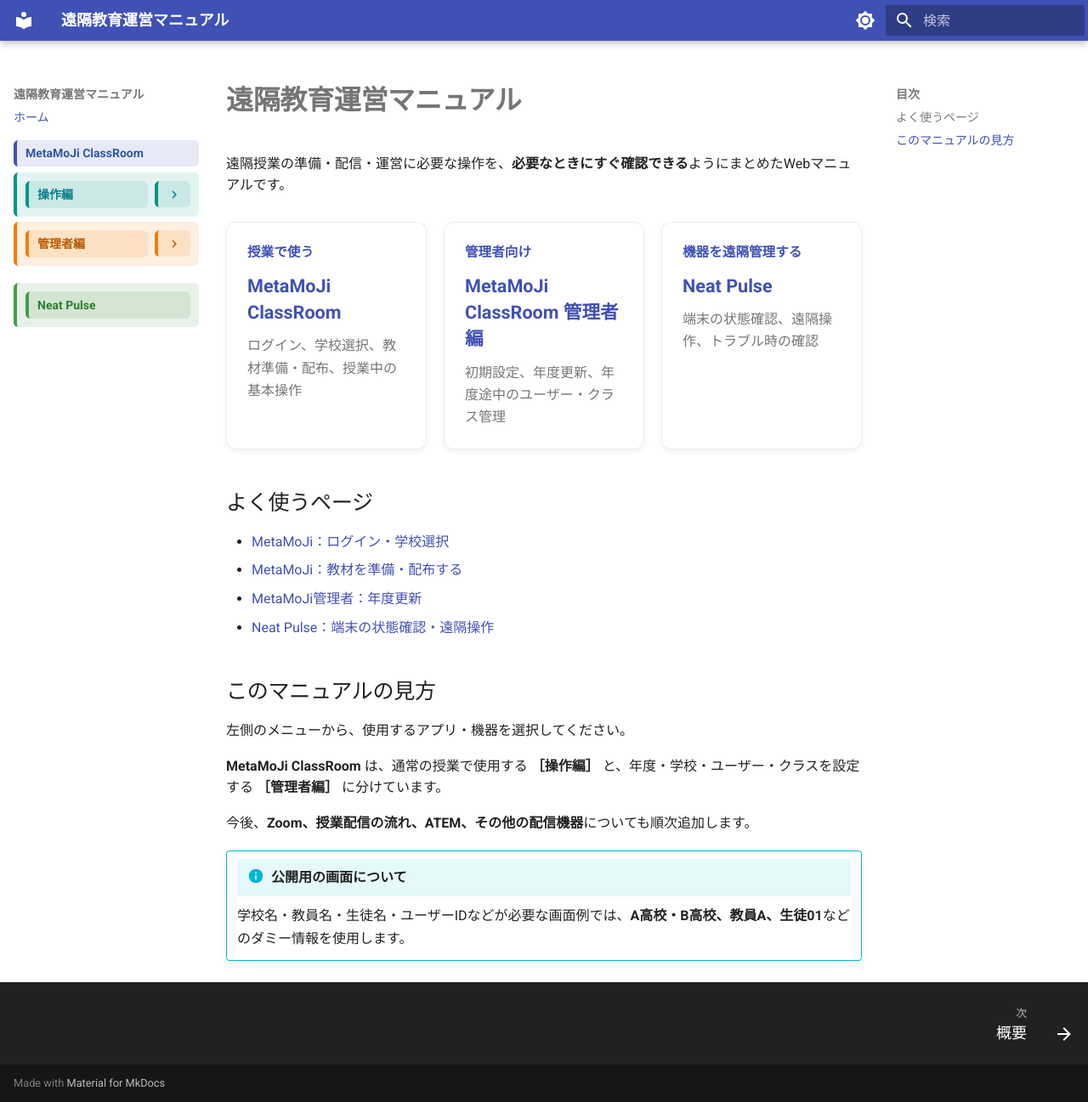
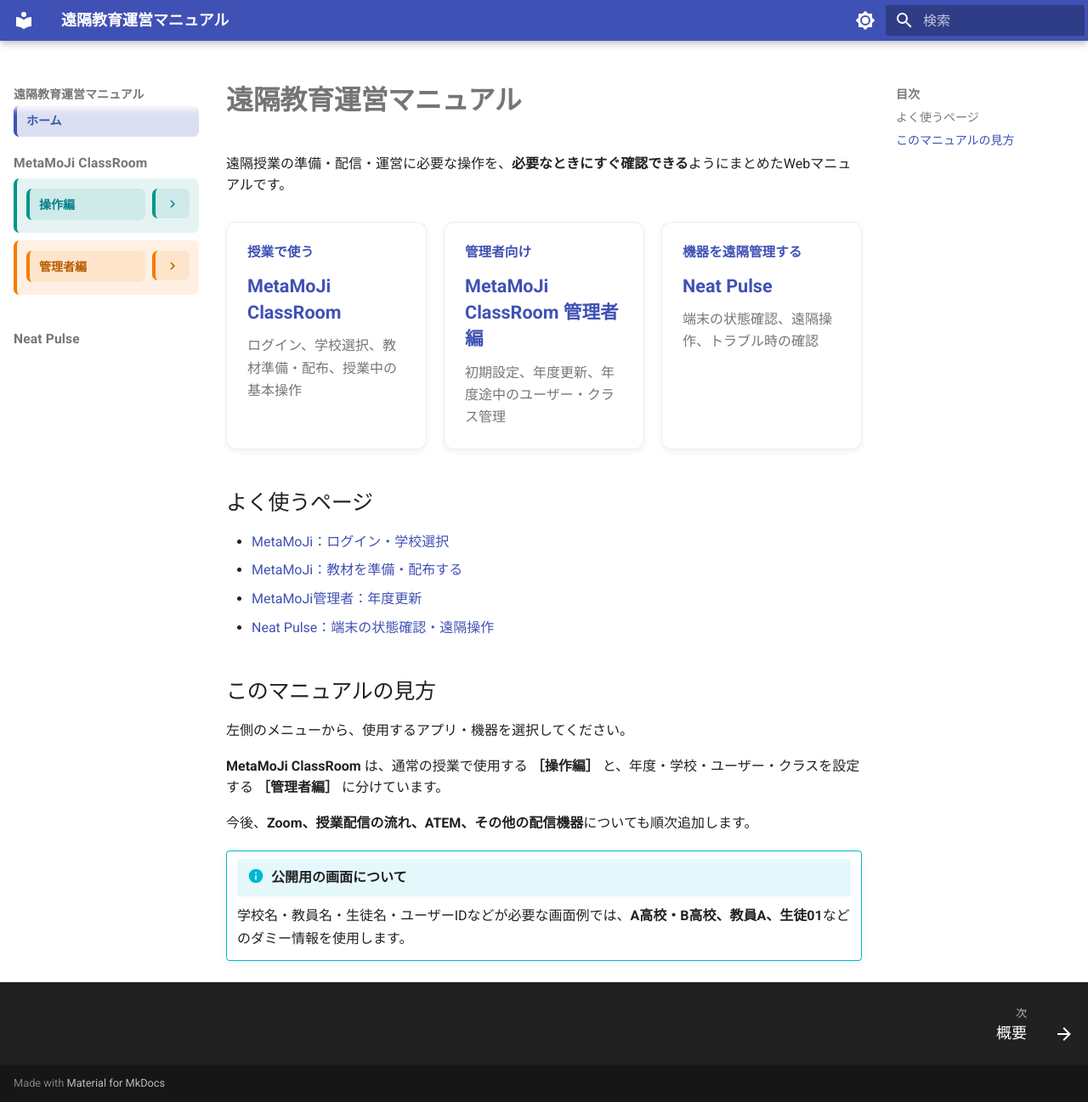
Before and after one commit to a-recs/remote-manual, an MkDocs documentation site: the page built from docs/index.md, in a window 1280 px wide and 1297 px high. Shown: the whole window at 85% size. Built offline with MkDocs 1.6.1 and Material for MkDocs 9.7.7, drawn with Linux system fonts in a browser that asks for light colours.

Commit message:
Highlight only main selectable sidebar entries

```diff
--- a/docs/stylesheets/navigation.css
+++ b/docs/stylesheets/navigation.css
@@ -1,26 +1,40 @@
-/* 左側ナビゲーションをカテゴリごとに見分けやすくする */
+/* 左側ナビゲーション：入口だけを色付きで強調する */
 
-/* 共通：カテゴリ見出し */
+/* 分類見出し（MetaMoJi ClassRoom / Neat Pulse）は色を付けない */
 .md-nav--primary > .md-nav__list > .md-nav__item:nth-child(2) > .md-nav__link,
 .md-nav--primary > .md-nav__list > .md-nav__item:nth-child(2) > .md-nav__container > .md-nav__link,
 .md-nav--primary > .md-nav__list > .md-nav__item:nth-child(3) > .md-nav__link,
-.md-nav--primary > .md-nav__list > .md-nav__item:nth-child(3) > .md-nav__container > .md-nav__link,
+.md-nav--primary > .md-nav__list > .md-nav__item:nth-child(3) > .md-nav__container > .md-nav__link {
+  margin-top: 0.55rem !important;
+  padding: 0.2rem 0 !important;
+  border: 0 !important;
+  border-radius: 0 !important;
+  background: transparent !important;
+  color: var(--md-default-fg-color--light) !important;
+  font-size: 0.78rem !important;
+  font-weight: 800 !important;
+  letter-spacing: 0.01em;
+}
+
+/* 入口4項目 共通 */
+.md-nav--primary > .md-nav__list > .md-nav__item:nth-child(1) > .md-nav__link,
 .md-nav--primary > .md-nav__list > .md-nav__item:nth-child(2) > .md-nav > .md-nav__list > .md-nav__item:nth-child(1) > .md-nav__link,
 .md-nav--primary > .md-nav__list > .md-nav__item:nth-child(2) > .md-nav > .md-nav__list > .md-nav__item:nth-child(1) > .md-nav__container > .md-nav__link,
 .md-nav--primary > .md-nav__list > .md-nav__item:nth-child(2) > .md-nav > .md-nav__list > .md-nav__item:nth-child(2) > .md-nav__link,
-.md-nav--primary > .md-nav__list > .md-nav__item:nth-child(2) > .md-nav > .md-nav__list > .md-nav__item:nth-child(2) > .md-nav__container > .md-nav__link {
-  margin: 0.16rem 0 !important;
-  padding: 0.34rem 0.5rem !important;
-  border-left: 0.22rem solid transparent !important;
-  border-radius: 0.28rem !important;
-  font-weight: 700 !important;
+.md-nav--primary > .md-nav__list > .md-nav__item:nth-child(2) > .md-nav > .md-nav__list > .md-nav__item:nth-child(2) > .md-nav__container > .md-nav__link,
+.md-nav--primary > .md-nav__list > .md-nav__item:nth-child(3) > .md-nav > .md-nav__list > .md-nav__item:nth-child(1) > .md-nav__link {
+  margin: 0.18rem 0 0.3rem !important;
+  padding: 0.42rem 0.55rem !important;
+  border-left: 0.24rem solid transparent !important;
+  border-radius: 0.34rem !important;
+  font-weight: 800 !important;
+  line-height: 1.45 !important;
 }
 
-/* MetaMoJi ClassRoom：青 */
-.md-nav--primary > .md-nav__list > .md-nav__item:nth-child(2) > .md-nav__link,
-.md-nav--primary > .md-nav__list > .md-nav__item:nth-child(2) > .md-nav__container > .md-nav__link {
+/* ホーム：青 */
+.md-nav--primary > .md-nav__list > .md-nav__item:nth-child(1) > .md-nav__link {
   color: #3157a4 !important;
-  background-color: rgba(63, 81, 181, 0.12) !important;
+  background-color: rgba(63, 81, 181, 0.10) !important;
   border-left-color: #3f51b5 !important;
 }
 
@@ -28,7 +42,7 @@
 .md-nav--primary > .md-nav__list > .md-nav__item:nth-child(2) > .md-nav > .md-nav__list > .md-nav__item:nth-child(1) > .md-nav__link,
 .md-nav--primary > .md-nav__list > .md-nav__item:nth-child(2) > .md-nav > .md-nav__list > .md-nav__item:nth-child(1) > .md-nav__container > .md-nav__link {
   color: #087f8c !important;
-  background-color: rgba(0, 150, 136, 0.11) !important;
+  background-color: rgba(0, 150, 136, 0.10) !important;
   border-left-color: #009688 !important;
 }
 
@@ -36,86 +50,65 @@
 .md-nav--primary > .md-nav__list > .md-nav__item:nth-child(2) > .md-nav > .md-nav__list > .md-nav__item:nth-child(2) > .md-nav__link,
 .md-nav--primary > .md-nav__list > .md-nav__item:nth-child(2) > .md-nav > .md-nav__list > .md-nav__item:nth-child(2) > .md-nav__container > .md-nav__link {
   color: #b85c00 !important;
-  background-color: rgba(245, 124, 0, 0.12) !important;
+  background-color: rgba(245, 124, 0, 0.11) !important;
   border-left-color: #f57c00 !important;
 }
 
-/* Neat Pulse：緑 */
-.md-nav--primary > .md-nav__list > .md-nav__item:nth-child(3) > .md-nav__link,
-.md-nav--primary > .md-nav__list > .md-nav__item:nth-child(3) > .md-nav__container > .md-nav__link {
+/* 端末確認・遠隔操作：緑 */
+.md-nav--primary > .md-nav__list > .md-nav__item:nth-child(3) > .md-nav > .md-nav__list > .md-nav__item:nth-child(1) > .md-nav__link {
   color: #2e7d32 !important;
-  background-color: rgba(46, 125, 50, 0.11) !important;
+  background-color: rgba(46, 125, 50, 0.10) !important;
   border-left-color: #43a047 !important;
 }
 
-/* 現在開いているページ：操作編 */
-.md-nav--primary > .md-nav__list > .md-nav__item:nth-child(2)
-  > .md-nav > .md-nav__list > .md-nav__item:nth-child(1) .md-nav__link--active {
-  color: #00796b !important;
+/* 個別ページは通常表示。現在ページだけ文字を少し強調 */
+.md-nav--primary .md-nav__nav .md-nav__link--active,
+.md-nav--primary .md-nav__item .md-nav__item .md-nav__link--active {
   font-weight: 800 !important;
-  background-color: rgba(0, 150, 136, 0.10) !important;
-  border-radius: 0.24rem !important;
 }
 
-/* 現在開いているページ：管理者編 */
-.md-nav--primary > .md-nav__list > .md-nav__item:nth-child(2)
-  > .md-nav > .md-nav__list > .md-nav__item:nth-child(2) .md-nav__link--active {
-  color: #df6500 !important;
-  font-weight: 800 !important;
-  background-color: rgba(245, 124, 0, 0.11) !important;
-  border-radius: 0.24rem !important;
+/* 入口が現在ページの場合は少し濃くする */
+.md-nav--primary > .md-nav__list > .md-nav__item:nth-child(1) > .md-nav__link--active {
+  background-color: rgba(63, 81, 181, 0.18) !important;
 }
 
-/* 現在開いているページ：Neat Pulse */
-.md-nav--primary > .md-nav__list > .md-nav__item:nth-child(3) .md-nav__link--active {
-  color: #2e7d32 !important;
-  font-weight: 800 !important;
-  background-color: rgba(46, 125, 50, 0.10) !important;
-  border-radius: 0.24rem !important;
+.md-nav--primary > .md-nav__list > .md-nav__item:nth-child(2) > .md-nav > .md-nav__list > .md-nav__item:nth-child(1) > .md-nav__link--active,
+.md-nav--primary > .md-nav__list > .md-nav__item:nth-child(2) > .md-nav > .md-nav__list > .md-nav__item:nth-child(1) > .md-nav__container > .md-nav__link--active {
+  background-color: rgba(0, 150, 136, 0.18) !important;
+}
+
+.md-nav--primary > .md-nav__list > .md-nav__item:nth-child(2) > .md-nav > .md-nav__list > .md-nav__item:nth-child(2) > .md-nav__link--active,
+.md-nav--primary > .md-nav__list > .md-nav__item:nth-child(2) > .md-nav > .md-nav__list > .md-nav__item:nth-child(2) > .md-nav__container > .md-nav__link--active {
+  background-color: rgba(245, 124, 0, 0.19) !important;
+}
+
+.md-nav--primary > .md-nav__list > .md-nav__item:nth-child(3) > .md-nav > .md-nav__list > .md-nav__item:nth-child(1) > .md-nav__link--active {
+  background-color: rgba(46, 125, 50, 0.18) !important;
 }
 
 /* ダークモード */
-[data-md-color-scheme="slate"] .md-nav--primary > .md-nav__list > .md-nav__item:nth-child(2) > .md-nav__link,
-[data-md-color-scheme="slate"] .md-nav--primary > .md-nav__list > .md-nav__item:nth-child(2) > .md-nav__container > .md-nav__link {
+[data-md-color-scheme="slate"] .md-nav--primary > .md-nav__list > .md-nav__item:nth-child(1) > .md-nav__link {
   color: #b8c4ff !important;
-  background-color: rgba(121, 134, 203, 0.20) !important;
+  background-color: rgba(121, 134, 203, 0.18) !important;
   border-left-color: #9fa8da !important;
 }
 
 [data-md-color-scheme="slate"] .md-nav--primary > .md-nav__list > .md-nav__item:nth-child(2) > .md-nav > .md-nav__list > .md-nav__item:nth-child(1) > .md-nav__link,
 [data-md-color-scheme="slate"] .md-nav--primary > .md-nav__list > .md-nav__item:nth-child(2) > .md-nav > .md-nav__list > .md-nav__item:nth-child(1) > .md-nav__container > .md-nav__link {
   color: #80cbc4 !important;
-  background-color: rgba(38, 166, 154, 0.17) !important;
+  background-color: rgba(38, 166, 154, 0.16) !important;
   border-left-color: #4db6ac !important;
 }
 
 [data-md-color-scheme="slate"] .md-nav--primary > .md-nav__list > .md-nav__item:nth-child(2) > .md-nav > .md-nav__list > .md-nav__item:nth-child(2) > .md-nav__link,
 [data-md-color-scheme="slate"] .md-nav--primary > .md-nav__list > .md-nav__item:nth-child(2) > .md-nav > .md-nav__list > .md-nav__item:nth-child(2) > .md-nav__container > .md-nav__link {
   color: #ffba73 !important;
-  background-color: rgba(251, 140, 0, 0.19) !important;
+  background-color: rgba(251, 140, 0, 0.17) !important;
   border-left-color: #ff9800 !important;
 }
 
-[data-md-color-scheme="slate"] .md-nav--primary > .md-nav__list > .md-nav__item:nth-child(3) > .md-nav__link,
-[data-md-color-scheme="slate"] .md-nav--primary > .md-nav__list > .md-nav__item:nth-child(3) > .md-nav__container > .md-nav__link {
+[data-md-color-scheme="slate"] .md-nav--primary > .md-nav__list > .md-nav__item:nth-child(3) > .md-nav > .md-nav__list > .md-nav__item:nth-child(1) > .md-nav__link {
   color: #a5d6a7 !important;
-  background-color: rgba(76, 175, 80, 0.17) !important;
+  background-color: rgba(76, 175, 80, 0.16) !important;
   border-left-color: #66bb6a !important;
 }
-
-[data-md-color-scheme="slate"] .md-nav--primary > .md-nav__list > .md-nav__item:nth-child(2)
-  > .md-nav > .md-nav__list > .md-nav__item:nth-child(1) .md-nav__link--active {
-  color: #80cbc4 !important;
-  background-color: rgba(38, 166, 154, 0.16) !important;
-}
-
-[data-md-color-scheme="slate"] .md-nav--primary > .md-nav__list > .md-nav__item:nth-child(2)
-  > .md-nav > .md-nav__list > .md-nav__item:nth-child(2) .md-nav__link--active {
-  color: #ffba73 !important;
-  background-color: rgba(251, 140, 0, 0.18) !important;
-}
-
-[data-md-color-scheme="slate"] .md-nav--primary > .md-nav__list > .md-nav__item:nth-child(3) .md-nav__link--active {
-  color: #a5d6a7 !important;
-  background-color: rgba(76, 175, 80, 0.16) !important;
-}
```
